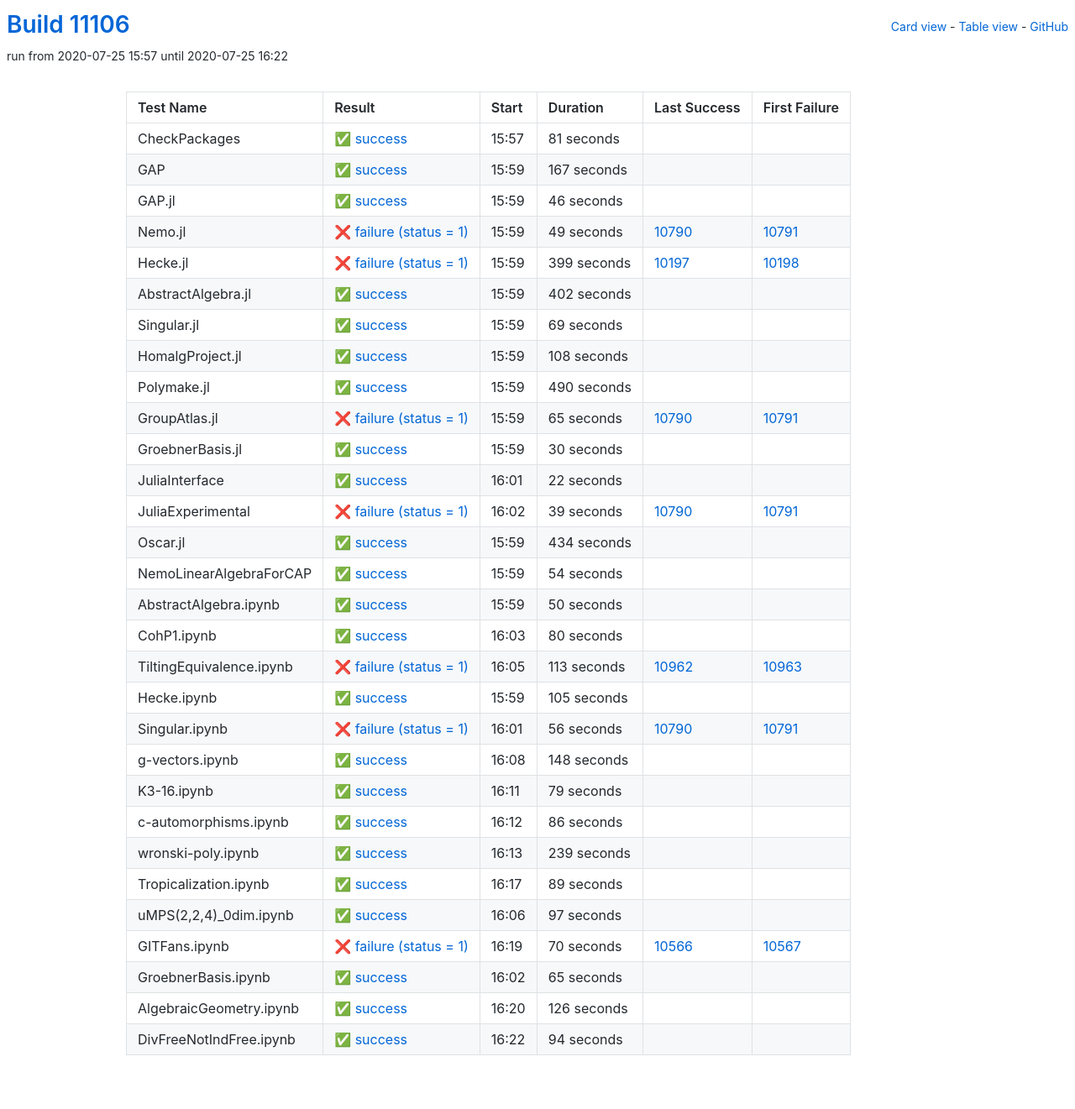
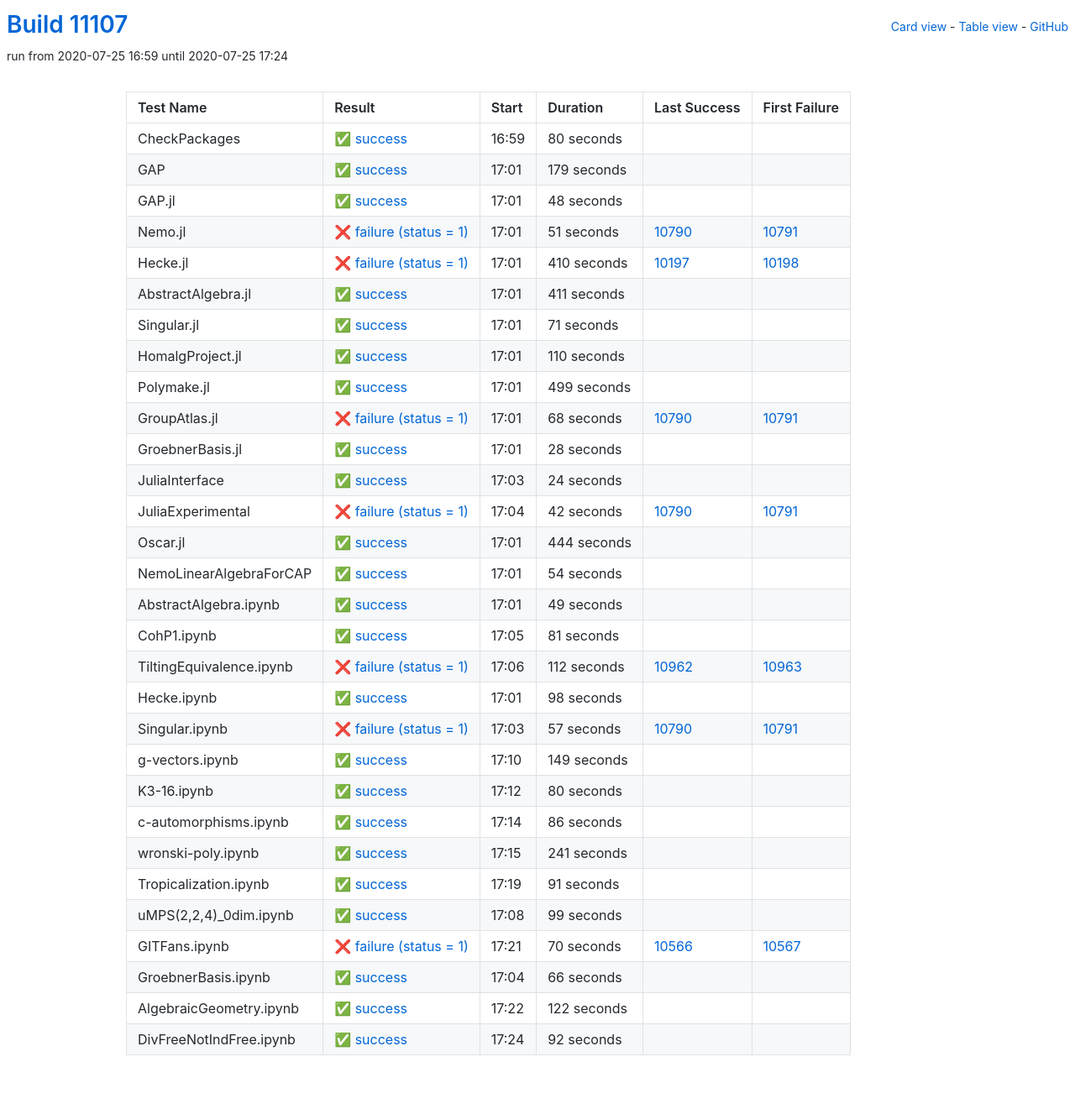
Before and after one commit to oscar-system/oscar-ci-status, a Jekyll site: the page built from table.html, in a window 1280 px wide. Shown: the whole page at 84% size. Built offline with Jekyll 4.4.1, drawn with Linux system fonts in a browser that asks for light colours.

Commit message:
Build #11107

```diff
--- a/_data/ci.yml
+++ b/_data/ci.yml
@@ -1,6 +1,6 @@
 ---
-build: 11106
-build_url: https://oscarci.mathematik.uni-kl.de/job/oscar/11106/
+build: 11107
+build_url: https://oscarci.mathematik.uni-kl.de/job/oscar/11107/
 job: oscar
 organization: oscar-system
 repo: oscar-ci-status
@@ -8,176 +8,176 @@
 tests:
 - name: CheckPackages
   id: checkpackages
-  log: https://oscarci.mathematik.uni-kl.de/job/oscar/11106/artifact/logs/build-11106/CheckPackages.log
-  start: 2020-07-25 15:57
+  log: https://oscarci.mathematik.uni-kl.de/job/oscar/11107/artifact/logs/build-11107/CheckPackages.log
+  start: 2020-07-25 16:59
   success: true
   exitcode: 0
   status: success
-  duration: 81
+  duration: 80
   last_success: false
   last_success_url:
   first_failure: false
   first_failure_url:
 - name: GAP
   id: gap
-  log: https://oscarci.mathematik.uni-kl.de/job/oscar/11106/artifact/logs/build-11106/GAP.log
-  start: 2020-07-25 15:59
+  log: https://oscarci.mathematik.uni-kl.de/job/oscar/11107/artifact/logs/build-11107/GAP.log
+  start: 2020-07-25 17:01
   success: true
   exitcode: 0
   status: success
-  duration: 167
+  duration: 179
   last_success: false
   last_success_url:
   first_failure: false
   first_failure_url:
 - name: GAP.jl
   id: gap-jl
-  log: https://oscarci.mathematik.uni-kl.de/job/oscar/11106/artifact/logs/build-11106/GAP.jl.log
-  start: 2020-07-25 15:59
+  log: https://oscarci.mathematik.uni-kl.de/job/oscar/11107/artifact/logs/build-11107/GAP.jl.log
+  start: 2020-07-25 17:01
   success: true
   exitcode: 0
   status: success
-  duration: 46
+  duration: 48
   last_success: false
   last_success_url:
   first_failure: false
   first_failure_url:
 - name: Nemo.jl
   id: nemo-jl
-  log: https://oscarci.mathematik.uni-kl.de/job/oscar/11106/artifact/logs/build-11106/Nemo.jl.log
-  start: 2020-07-25 15:59
+  log: https://oscarci.mathematik.uni-kl.de/job/oscar/11107/artifact/logs/build-11107/Nemo.jl.log
+  start: 2020-07-25 17:01
   success: false
   exitcode: 1
   status: failure
-  duration: 49
+  duration: 51
   last_success: 10790
   last_success_url: https://oscarci.mathematik.uni-kl.de/job/oscar/10790/
   first_failure: 10791
   first_failure_url: https://oscarci.mathematik.uni-kl.de/job/oscar/10791/
 - name: Hecke.jl
   id: hecke-jl
-  log: https://oscarci.mathematik.uni-kl.de/job/oscar/11106/artifact/logs/build-11106/Hecke.jl.log
-  start: 2020-07-25 15:59
+  log: https://oscarci.mathematik.uni-kl.de/job/oscar/11107/artifact/logs/build-11107/Hecke.jl.log
+  start: 2020-07-25 17:01
   success: false
   exitcode: 1
   status: failure
-  duration: 399
+  duration: 410
   last_success: 10197
   last_success_url: https://oscarci.mathematik.uni-kl.de/job/oscar/10197/
   first_failure: 10198
   first_failure_url: https://oscarci.mathematik.uni-kl.de/job/oscar/10198/
 - name: AbstractAlgebra.jl
   id: abstractalgebra-jl
-  log: https://oscarci.mathematik.uni-kl.de/job/oscar/11106/artifact/logs/build-11106/AbstractAlgebra.jl.log
-  start: 2020-07-25 15:59
+  log: https://oscarci.mathematik.uni-kl.de/job/oscar/11107/artifact/logs/build-11107/AbstractAlgebra.jl.log
+  start: 2020-07-25 17:01
   success: true
   exitcode: 0
   status: success
-  duration: 402
+  duration: 411
   last_success: false
   last_success_url:
   first_failure: false
   first_failure_url:
 - name: Singular.jl
   id: singular-jl
-  log: https://oscarci.mathematik.uni-kl.de/job/oscar/11106/artifact/logs/build-11106/Singular.jl.log
-  start: 2020-07-25 15:59
+  log: https://oscarci.mathematik.uni-kl.de/job/oscar/11107/artifact/logs/build-11107/Singular.jl.log
+  start: 2020-07-25 17:01
   success: true
   exitcode: 0
   status: success
-  duration: 69
+  duration: 71
   last_success: false
   last_success_url:
   first_failure: false
   first_failure_url:
 - name: HomalgProject.jl
   id: homalgproject-jl
-  log: https://oscarci.mathematik.uni-kl.de/job/oscar/11106/artifact/logs/build-11106/HomalgProject.jl.log
-  start: 2020-07-25 15:59
+  log: https://oscarci.mathematik.uni-kl.de/job/oscar/11107/artifact/logs/build-11107/HomalgProject.jl.log
+  start: 2020-07-25 17:01
   success: true
   exitcode: 0
   status: success
-  duration: 108
+  duration: 110
   last_success: false
   last_success_url:
   first_failure: false
   first_failure_url:
 - name: Polymake.jl
   id: polymake-jl
-  log: https://oscarci.mathematik.uni-kl.de/job/oscar/11106/artifact/logs/build-11106/Polymake.jl.log
-  start: 2020-07-25 15:59
+  log: https://oscarci.mathematik.uni-kl.de/job/oscar/11107/artifact/logs/build-11107/Polymake.jl.log
+  start: 2020-07-25 17:01
   success: true
   exitcode: 0
   status: success
-  duration: 490
+  duration: 499
   last_success: false
   last_success_url:
   first_failure: false
   first_failure_url:
 - name: GroupAtlas.jl
   id: groupatlas-jl
-  log: https://oscarci.mathematik.uni-kl.de/job/oscar/11106/artifact/logs/build-11106/GroupAtlas.jl.log
-  start: 2020-07-25 15:59
+  log: https://oscarci.mathematik.uni-kl.de/job/oscar/11107/artifact/logs/build-11107/GroupAtlas.jl.log
+  start: 2020-07-25 17:01
   success: false
   exitcode: 1
   status: failure
-  duration: 65
+  duration: 68
   last_success: 10790
   last_success_url: https://oscarci.mathematik.uni-kl.de/job/oscar/10790/
   first_failure: 10791
   first_failure_url: https://oscarci.mathematik.uni-kl.de/job/oscar/10791/
 - name: GroebnerBasis.jl
   id: groebnerbasis-jl
-  log: https://oscarci.mathematik.uni-kl.de/job/oscar/11106/artifact/logs/build-11106/GroebnerBasis.jl.log
-  start: 2020-07-25 15:59
+  log: https://oscarci.mathematik.uni-kl.de/job/oscar/11107/artifact/logs/build-11107/GroebnerBasis.jl.log
+  start: 2020-07-25 17:01
   success: true
   exitcode: 0
   status: success
-  duration: 30
+  duration: 28
   last_success: false
   last_success_url:
   first_failure: false
   first_failure_url:
 - name: JuliaInterface
   id: juliainterface
-  log: https://oscarci.mathematik.uni-kl.de/job/oscar/11106/artifact/logs/build-11106/JuliaInterface.log
-  start: 2020-07-25 16:01
+  log: https://oscarci.mathematik.uni-kl.de/job/oscar/11107/artifact/logs/build-11107/JuliaInterface.log
+  start: 2020-07-25 17:03
   success: true
   exitcode: 0
   status: success
-  duration: 22
+  duration: 24
   last_success: false
   last_success_url:
   first_failure: false
   first_failure_url:
 - name: JuliaExperimental
   id: juliaexperimental
-  log: https://oscarci.mathematik.uni-kl.de/job/oscar/11106/artifact/logs/build-11106/JuliaExperimental.log
-  start: 2020-07-25 16:02
+  log: https://oscarci.mathematik.uni-kl.de/job/oscar/11107/artifact/logs/build-11107/JuliaExperimental.log
+  start: 2020-07-25 17:04
   success: false
   exitcode: 1
   status: failure
-  duration: 39
+  duration: 42
   last_success: 10790
   last_success_url: https://oscarci.mathematik.uni-kl.de/job/oscar/10790/
   first_failure: 10791
   first_failure_url: https://oscarci.mathematik.uni-kl.de/job/oscar/10791/
 - name: Oscar.jl
   id: oscar-jl
-  log: https://oscarci.mathematik.uni-kl.de/job/oscar/11106/artifact/logs/build-11106/Oscar.jl.log
-  start: 2020-07-25 15:59
+  log: https://oscarci.mathematik.uni-kl.de/job/oscar/11107/artifact/logs/build-11107/Oscar.jl.log
+  start: 2020-07-25 17:01
   success: true
   exitcode: 0
   status: success
-  duration: 434
+  duration: 444
   last_success: false
   last_success_url:
   first_failure: false
   first_failure_url:
 - name: NemoLinearAlgebraForCAP
   id: nemolinearalgebraforcap
-  log: https://oscarci.mathematik.uni-kl.de/job/oscar/11106/artifact/logs/build-11106/NemoLinearAlgebraForCAP.log
-  start: 2020-07-25 15:59
+  log: https://oscarci.mathematik.uni-kl.de/job/oscar/11107/artifact/logs/build-11107/NemoLinearAlgebraForCAP.log
+  start: 2020-07-25 17:01
   success: true
   exitcode: 0
   status: success
@@ -188,20 +188,80 @@
   first_failure_url:
 - name: AbstractAlgebra.ipynb
   id: abstractalgebra-ipynb
-  log: https://oscarci.mathematik.uni-kl.de/job/oscar/11106/artifact/logs/build-11106/AbstractAlgebra.ipynb.log
-  start: 2020-07-25 15:59
+  log: https://oscarci.mathematik.uni-kl.de/job/oscar/11107/artifact/logs/build-11107/AbstractAlgebra.ipynb.log
+  start: 2020-07-25 17:01
   success: true
   exitcode: 0
   status: success
-  duration: 50
+  duration: 49
   last_success: false
   last_success_url:
   first_failure: false
   first_failure_url:
 - name: CohP1.ipynb
   id: cohp1-ipynb
-  log: https://oscarci.mathematik.uni-kl.de/job/oscar/11106/artifact/logs/build-11106/CohP1.ipynb.log
-  start: 2020-07-25 16:03
+  log: https://oscarci.mathematik.uni-kl.de/job/oscar/11107/artifact/logs/build-11107/CohP1.ipynb.log
+  start: 2020-07-25 17:05
+  success: true
+  exitcode: 0
+  status: success
+  duration: 81
+  last_success: false
+  last_success_url:
+  first_failure: false
+  first_failure_url:
+- name: TiltingEquivalence.ipynb
+  id: tiltingequivalence-ipynb
+  log: https://oscarci.mathematik.uni-kl.de/job/oscar/11107/artifact/logs/build-11107/TiltingEquivalence.ipynb.log
+  start: 2020-07-25 17:06
+  success: false
+  exitcode: 1
+  status: failure
+  duration: 112
+  last_success: 10962
+  last_success_url: https://oscarci.mathematik.uni-kl.de/job/oscar/10962/
+  first_failure: 10963
+  first_failure_url: https://oscarci.mathematik.uni-kl.de/job/oscar/10963/
+- name: Hecke.ipynb
+  id: hecke-ipynb
+  log: https://oscarci.mathematik.uni-kl.de/job/oscar/11107/artifact/logs/build-11107/Hecke.ipynb.log
+  start: 2020-07-25 17:01
+  success: true
+  exitcode: 0
+  status: success
+  duration: 98
+  last_success: false
+  last_success_url:
+  first_failure: false
+  first_failure_url:
+- name: Singular.ipynb
+  id: singular-ipynb
+  log: https://oscarci.mathematik.uni-kl.de/job/oscar/11107/artifact/logs/build-11107/Singular.ipynb.log
+  start: 2020-07-25 17:03
+  success: false
+  exitcode: 1
+  status: failure
+  duration: 57
+  last_success: 10790
+  last_success_url: https://oscarci.mathematik.uni-kl.de/job/oscar/10790/
+  first_failure: 10791
+  first_failure_url: https://oscarci.mathematik.uni-kl.de/job/oscar/10791/
+- name: g-vectors.ipynb
+  id: g-vectors-ipynb
+  log: https://oscarci.mathematik.uni-kl.de/job/oscar/11107/artifact/logs/build-11107/g-vectors.ipynb.log
+  start: 2020-07-25 17:10
+  success: true
+  exitcode: 0
+  status: success
+  duration: 149
+  last_success: false
+  last_success_url:
+  first_failure: false
+  first_failure_url:
+- name: K3-16.ipynb
+  id: k3-16-ipynb
+  log: https://oscarci.mathematik.uni-kl.de/job/oscar/11107/artifact/logs/build-11107/K3-16.ipynb.log
+  start: 2020-07-25 17:12
   success: true
   exitcode: 0
   status: success
@@ -210,70 +270,10 @@
   last_success_url:
   first_failure: false
   first_failure_url:
-- name: TiltingEquivalence.ipynb
-  id: tiltingequivalence-ipynb
-  log: https://oscarci.mathematik.uni-kl.de/job/oscar/11106/artifact/logs/build-11106/TiltingEquivalence.ipynb.log
-  start: 2020-07-25 16:05
-  success: false
-  exitcode: 1
-  status: failure
-  duration: 113
-  last_success: 10962
-  last_success_url: https://oscarci.mathematik.uni-kl.de/job/oscar/10962/
-  first_failure: 10963
-  first_failure_url: https://oscarci.mathematik.uni-kl.de/job/oscar/10963/
-- name: Hecke.ipynb
-  id: hecke-ipynb
-  log: https://oscarci.mathematik.uni-kl.de/job/oscar/11106/artifact/logs/build-11106/Hecke.ipynb.log
-  start: 2020-07-25 15:59
-  success: true
-  exitcode: 0
-  status: success
-  duration: 105
-  last_success: false
-  last_success_url:
-  first_failure: false
-  first_failure_url:
-- name: Singular.ipynb
-  id: singular-ipynb
-  log: https://oscarci.mathematik.uni-kl.de/job/oscar/11106/artifact/logs/build-11106/Singular.ipynb.log
-  start: 2020-07-25 16:01
-  success: false
-  exitcode: 1
-  status: failure
-  duration: 56
-  last_success: 10790
-  last_success_url: https://oscarci.mathematik.uni-kl.de/job/oscar/10790/
-  first_failure: 10791
-  first_failure_url: https://oscarci.mathematik.uni-kl.de/job/oscar/10791/
-- name: g-vectors.ipynb
-  id: g-vectors-ipynb
-  log: https://oscarci.mathematik.uni-kl.de/job/oscar/11106/artifact/logs/build-11106/g-vectors.ipynb.log
-  start: 2020-07-25 16:08
-  success: true
-  exitcode: 0
-  status: success
-  duration: 148
-  last_success: false
-  last_success_url:
-  first_failure: false
-  first_failure_url:
-- name: K3-16.ipynb
-  id: k3-16-ipynb
-  log: https://oscarci.mathematik.uni-kl.de/job/oscar/11106/artifact/logs/build-11106/K3-16.ipynb.log
-  start: 2020-07-25 16:11
-  success: true
-  exitcode: 0
-  status: success
-  duration: 79
-  last_success: false
-  last_success_url:
-  first_failure: false
-  first_failure_url:
 - name: c-automorphisms.ipynb
   id: c-automorphisms-ipynb
-  log: https://oscarci.mathematik.uni-kl.de/job/oscar/11106/artifact/logs/build-11106/c-automorphisms.ipynb.log
-  start: 2020-07-25 16:12
+  log: https://oscarci.mathematik.uni-kl.de/job/oscar/11107/artifact/logs/build-11107/c-automorphisms.ipynb.log
+  start: 2020-07-25 17:14
   success: true
   exitcode: 0
   status: success
@@ -284,44 +284,44 @@
   first_failure_url:
 - name: wronski-poly.ipynb
   id: wronski-poly-ipynb
-  log: https://oscarci.mathematik.uni-kl.de/job/oscar/11106/artifact/logs/build-11106/wronski-poly.ipynb.log
-  start: 2020-07-25 16:13
+  log: https://oscarci.mathematik.uni-kl.de/job/oscar/11107/artifact/logs/build-11107/wronski-poly.ipynb.log
+  start: 2020-07-25 17:15
   success: true
   exitcode: 0
   status: success
-  duration: 239
+  duration: 241
   last_success: false
   last_success_url:
   first_failure: false
   first_failure_url:
 - name: Tropicalization.ipynb
   id: tropicalization-ipynb
-  log: https://oscarci.mathematik.uni-kl.de/job/oscar/11106/artifact/logs/build-11106/Tropicalization.ipynb.log
-  start: 2020-07-25 16:17
+  log: https://oscarci.mathematik.uni-kl.de/job/oscar/11107/artifact/logs/build-11107/Tropicalization.ipynb.log
+  start: 2020-07-25 17:19
   success: true
   exitcode: 0
   status: success
-  duration: 89
+  duration: 91
   last_success: false
   last_success_url:
   first_failure: false
   first_failure_url:
 - name: uMPS(2,2,4)_0dim.ipynb
   id: umps-2-2-4-0dim-ipynb
-  log: https://oscarci.mathematik.uni-kl.de/job/oscar/11106/artifact/logs/build-11106/uMPS-2-2-4-_0dim.ipynb.log
-  start: 2020-07-25 16:06
+  log: https://oscarci.mathematik.uni-kl.de/job/oscar/11107/artifact/logs/build-11107/uMPS-2-2-4-_0dim.ipynb.log
+  start: 2020-07-25 17:08
   success: true
   exitcode: 0
   status: success
-  duration: 97
+  duration: 99
   last_success: false
   last_success_url:
   first_failure: false
   first_failure_url:
 - name: GITFans.ipynb
   id: gitfans-ipynb
-  log: https://oscarci.mathematik.uni-kl.de/job/oscar/11106/artifact/logs/build-11106/GITFans.ipynb.log
-  start: 2020-07-25 16:19
+  log: https://oscarci.mathematik.uni-kl.de/job/oscar/11107/artifact/logs/build-11107/GITFans.ipynb.log
+  start: 2020-07-25 17:21
   success: false
   exitcode: 1
   status: failure
@@ -332,36 +332,36 @@
   first_failure_url: https://oscarci.mathematik.uni-kl.de/job/oscar/10567/
 - name: GroebnerBasis.ipynb
   id: groebnerbasis-ipynb
-  log: https://oscarci.mathematik.uni-kl.de/job/oscar/11106/artifact/logs/build-11106/GroebnerBasis.ipynb.log
-  start: 2020-07-25 16:02
+  log: https://oscarci.mathematik.uni-kl.de/job/oscar/11107/artifact/logs/build-11107/GroebnerBasis.ipynb.log
+  start: 2020-07-25 17:04
   success: true
   exitcode: 0
   status: success
-  duration: 65
+  duration: 66
   last_success: false
   last_success_url:
   first_failure: false
   first_failure_url:
 - name: AlgebraicGeometry.ipynb
   id: algebraicgeometry-ipynb
-  log: https://oscarci.mathematik.uni-kl.de/job/oscar/11106/artifact/logs/build-11106/AlgebraicGeometry.ipynb.log
-  start: 2020-07-25 16:20
+  log: https://oscarci.mathematik.uni-kl.de/job/oscar/11107/artifact/logs/build-11107/AlgebraicGeometry.ipynb.log
+  start: 2020-07-25 17:22
   success: true
   exitcode: 0
   status: success
-  duration: 126
+  duration: 122
   last_success: false
   last_success_url:
   first_failure: false
   first_failure_url:
 - name: DivFreeNotIndFree.ipynb
   id: divfreenotindfree-ipynb
-  log: https://oscarci.mathematik.uni-kl.de/job/oscar/11106/artifact/logs/build-11106/DivFreeNotIndFree.ipynb.log
-  start: 2020-07-25 16:22
+  log: https://oscarci.mathematik.uni-kl.de/job/oscar/11107/artifact/logs/build-11107/DivFreeNotIndFree.ipynb.log
+  start: 2020-07-25 17:24
   success: true
   exitcode: 0
   status: success
-  duration: 94
+  duration: 92
   last_success: false
   last_success_url:
   first_failure: false
```
Also changed, not shown: README.md.
